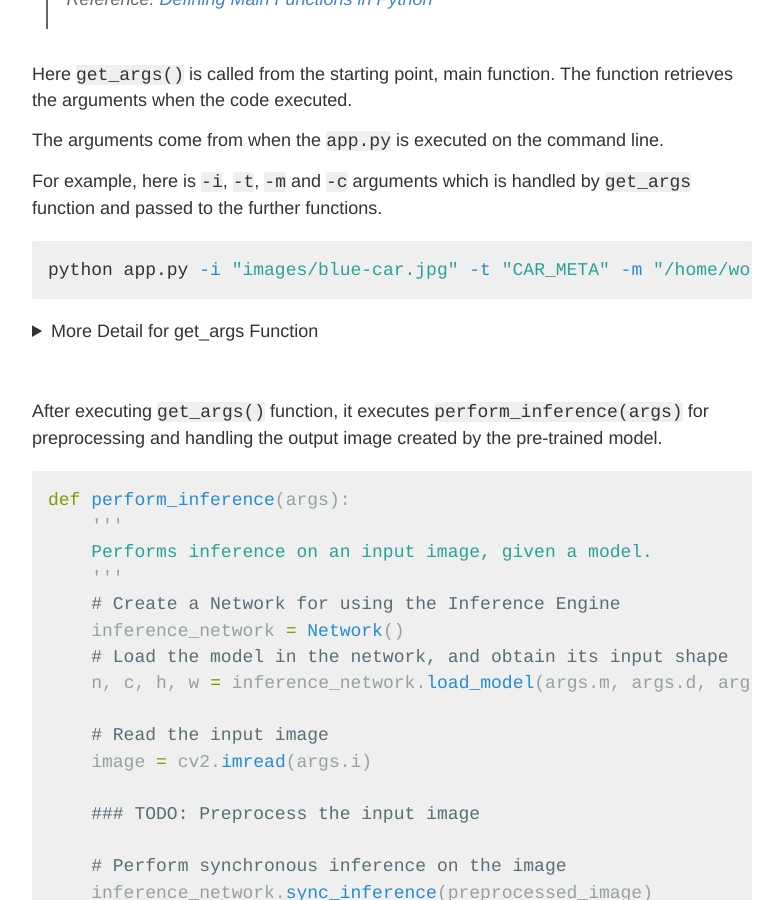
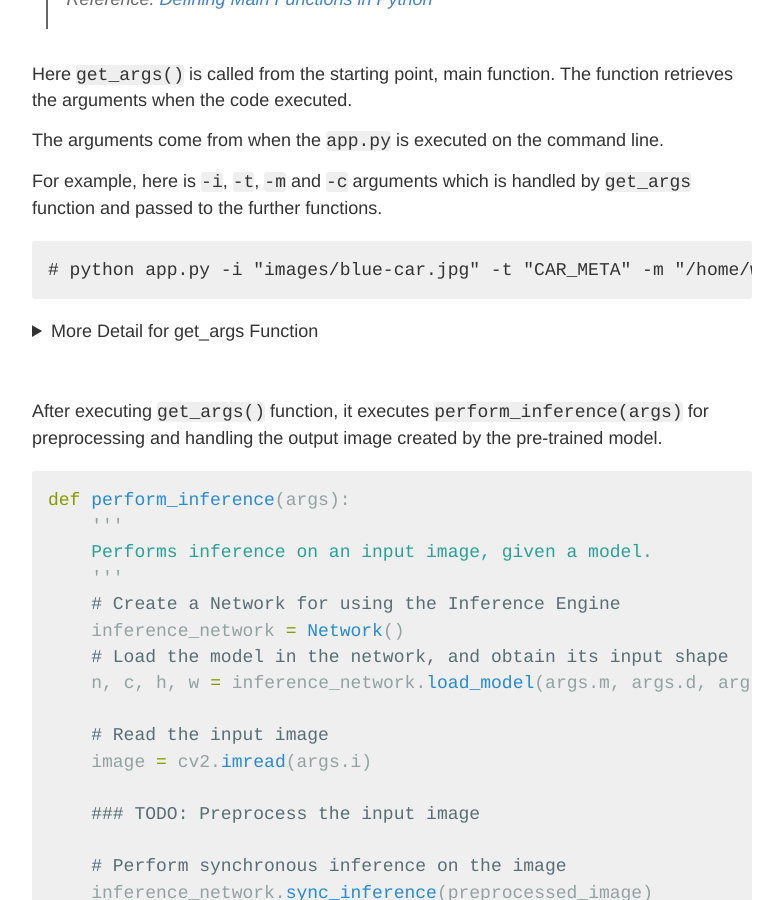
Before and after one commit to yamatokataoka/blog2, a Jekyll site: the page built from _posts/2019-12-25-intel-edge-ai-fundamentals-course.md, in a window 1280 px wide and 900 px high, scrolled down 22479 px. Shown: the whole window, without its empty margins (248-1031 px from the left). Built offline with Jekyll 4.4.1, drawn with Linux system fonts in a browser that asks for light colours; some of the changed text lies outside the part shown.

Commit message:
Update code format

````diff
--- a/_posts/2019-12-25-intel-edge-ai-fundamentals-course.md
+++ b/_posts/2019-12-25-intel-edge-ai-fundamentals-course.md
@@ -1117,8 +1117,8 @@ The arguments come from when the `app.py` is executed on the command line.
 
 For example, here is `-i`, `-t`, `-m` and `-c` arguments which is handled by `get_args` function and passed to the further functions.
 
-```bash
-python app.py -i "images/blue-car.jpg" -t "CAR_META" -m "/home/workspace/models/vehicle-attributes-recognition-barrier-0039.xml" -c "/opt/intel/openvino/deployment_tools/inference_engine/lib/intel64/libcpu_extension_sse4.so"
+```
+# python app.py -i "images/blue-car.jpg" -t "CAR_META" -m "/home/workspace/models/vehicle-attributes-recognition-barrier-0039.xml" -c "/opt/intel/openvino/deployment_tools/inference_engine/lib/intel64/libcpu_extension_sse4.so"
 ```
 
 {::options parse_block_html="true" /}
@@ -1354,8 +1354,8 @@ def handle_pose(output, input_shape):
 
 Run
 
-```bash
-python app.py -i "images/sitting-on-car.jpg" -t "POSE" -m "/home/workspace/models/human-pose-estimation-0001.xml" -c "/opt/intel/openvino/deployment_tools/inference_engine/lib/intel64/libcpu_extension_sse4.so"
+```
+# python app.py -i "images/sitting-on-car.jpg" -t "POSE" -m "/home/workspace/models/human-pose-estimation-0001.xml" -c "/opt/intel/openvino/deployment_tools/inference_engine/lib/intel64/libcpu_extension_sse4.so"
 ```
 
 <details>
````
